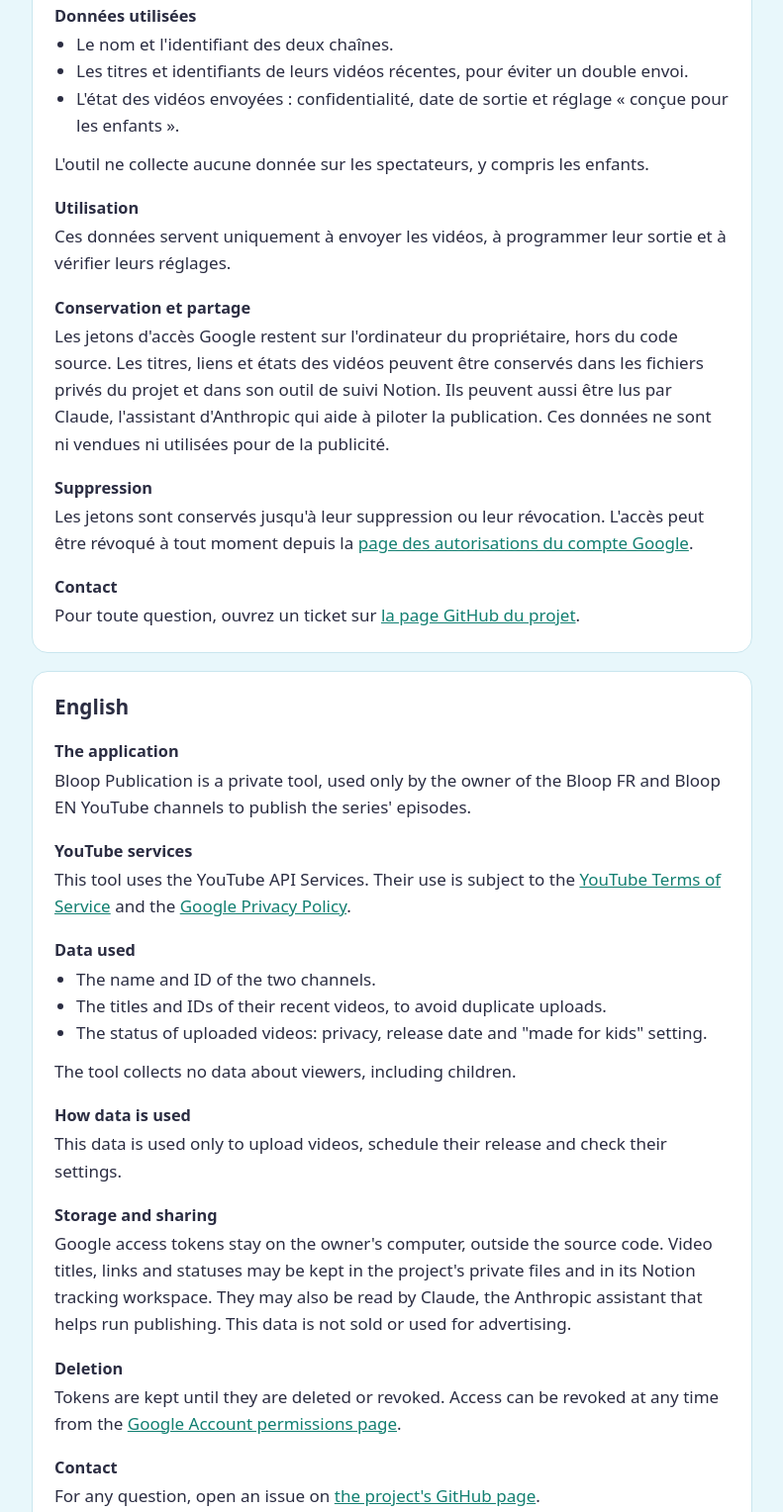
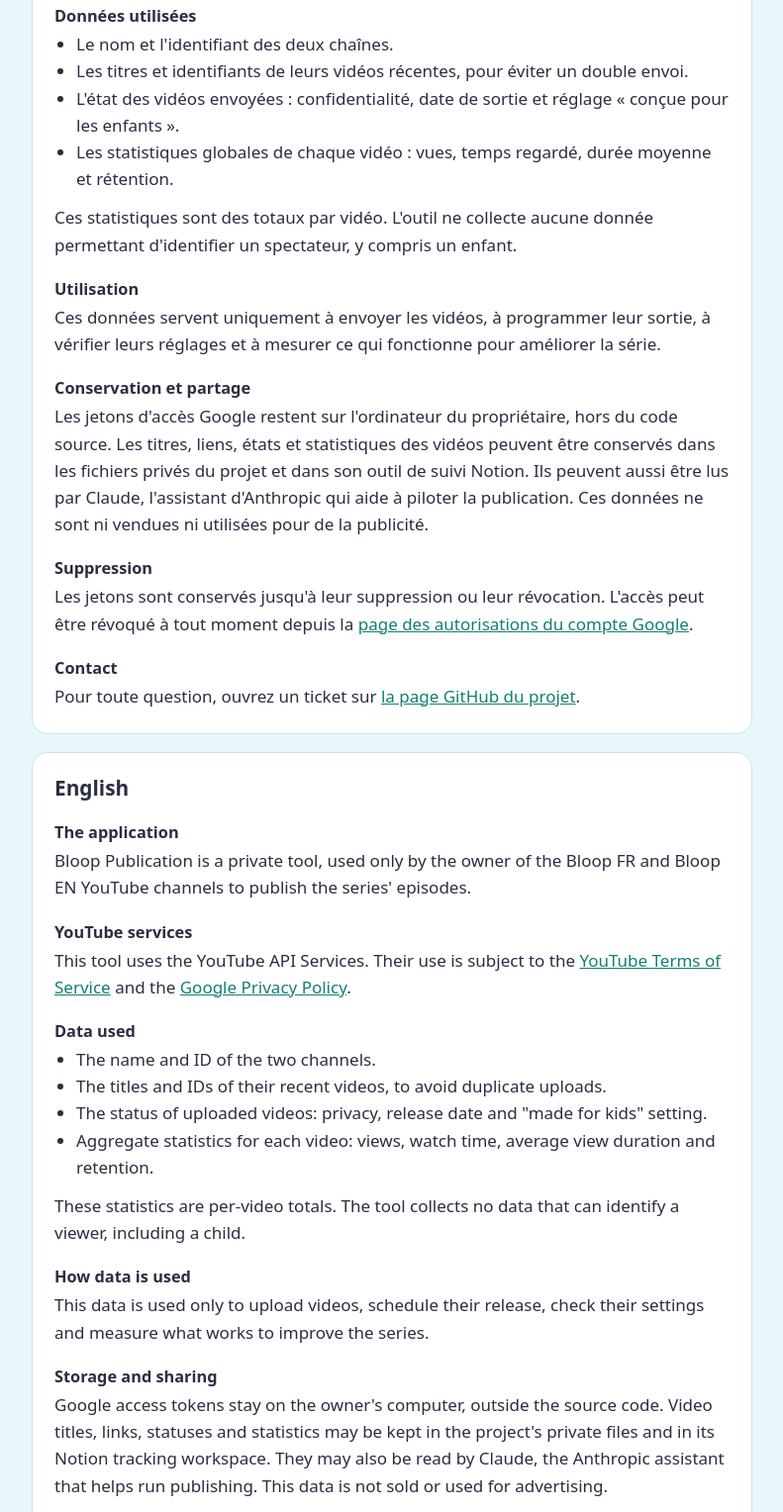
Before and after one commit to BryanT47310/bloop-publication, a plain HTML site: page privacy.html in a window 1280 px wide. Shown: the part 455-1983 px from the top of the page at 99% size, without its empty margins (244-1035 px from the left). Drawn offline with Linux system fonts and the light colour scheme.

Commit message:
Confidentialité : ajoute les statistiques globales
Co-Authored-By: Claude Opus 5.5 <noreply@anthropic.com>

```diff
--- a/privacy.html
+++ b/privacy.html
@@ -34,14 +34,15 @@
       <li>Le nom et l'identifiant des deux chaînes.</li>
       <li>Les titres et identifiants de leurs vidéos récentes, pour éviter un double envoi.</li>
       <li>L'état des vidéos envoyées : confidentialité, date de sortie et réglage « conçue pour les enfants ».</li>
+      <li>Les statistiques globales de chaque vidéo : vues, temps regardé, durée moyenne et rétention.</li>
     </ul>
-    <p>L'outil ne collecte aucune donnée sur les spectateurs, y compris les enfants.</p>
+    <p>Ces statistiques sont des totaux par vidéo. L'outil ne collecte aucune donnée permettant d'identifier un spectateur, y compris un enfant.</p>
 
     <h3>Utilisation</h3>
-    <p>Ces données servent uniquement à envoyer les vidéos, à programmer leur sortie et à vérifier leurs réglages.</p>
+    <p>Ces données servent uniquement à envoyer les vidéos, à programmer leur sortie, à vérifier leurs réglages et à mesurer ce qui fonctionne pour améliorer la série.</p>
 
     <h3>Conservation et partage</h3>
-    <p>Les jetons d'accès Google restent sur l'ordinateur du propriétaire, hors du code source. Les titres, liens et états des vidéos peuvent être conservés dans les fichiers privés du projet et dans son outil de suivi Notion. Ils peuvent aussi être lus par Claude, l'assistant d'Anthropic qui aide à piloter la publication. Ces données ne sont ni vendues ni utilisées pour de la publicité.</p>
+    <p>Les jetons d'accès Google restent sur l'ordinateur du propriétaire, hors du code source. Les titres, liens, états et statistiques des vidéos peuvent être conservés dans les fichiers privés du projet et dans son outil de suivi Notion. Ils peuvent aussi être lus par Claude, l'assistant d'Anthropic qui aide à piloter la publication. Ces données ne sont ni vendues ni utilisées pour de la publicité.</p>
 
     <h3>Suppression</h3>
     <p>Les jetons sont conservés jusqu'à leur suppression ou leur révocation. L'accès peut être révoqué à tout moment depuis la <a href="https://myaccount.google.com/permissions">page des autorisations du compte Google</a>.</p>
@@ -64,14 +65,15 @@
       <li>The name and ID of the two channels.</li>
       <li>The titles and IDs of their recent videos, to avoid duplicate uploads.</li>
       <li>The status of uploaded videos: privacy, release date and "made for kids" setting.</li>
+      <li>Aggregate statistics for each video: views, watch time, average view duration and retention.</li>
     </ul>
-    <p>The tool collects no data about viewers, including children.</p>
+    <p>These statistics are per-video totals. The tool collects no data that can identify a viewer, including a child.</p>
 
     <h3>How data is used</h3>
-    <p>This data is used only to upload videos, schedule their release and check their settings.</p>
+    <p>This data is used only to upload videos, schedule their release, check their settings and measure what works to improve the series.</p>
 
     <h3>Storage and sharing</h3>
-    <p>Google access tokens stay on the owner's computer, outside the source code. Video titles, links and statuses may be kept in the project's private files and in its Notion tracking workspace. They may also be read by Claude, the Anthropic assistant that helps run publishing. This data is not sold or used for advertising.</p>
+    <p>Google access tokens stay on the owner's computer, outside the source code. Video titles, links, statuses and statistics may be kept in the project's private files and in its Notion tracking workspace. They may also be read by Claude, the Anthropic assistant that helps run publishing. This data is not sold or used for advertising.</p>
 
     <h3>Deletion</h3>
     <p>Tokens are kept until they are deleted or revoked. Access can be revoked at any time from the <a href="https://myaccount.google.com/permissions">Google Account permissions page</a>.</p>
```
Also changed, not shown: index.html (+2 -0 lines).
